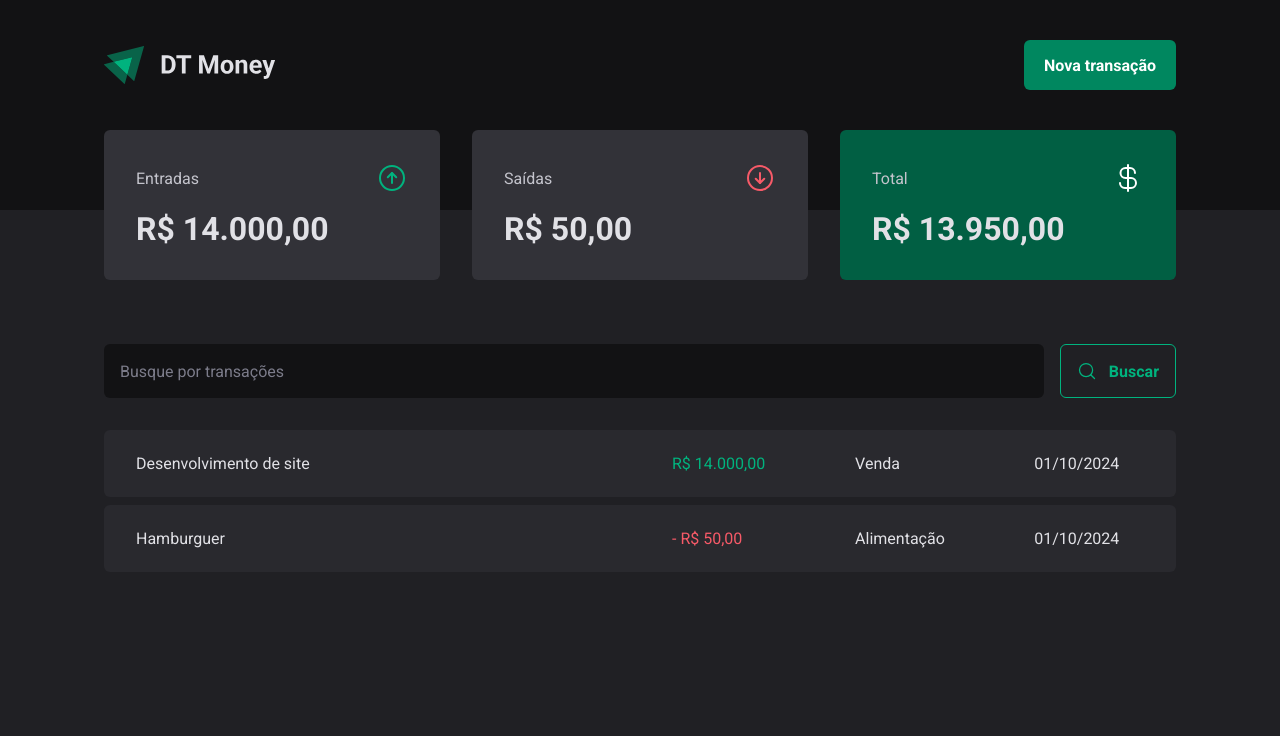
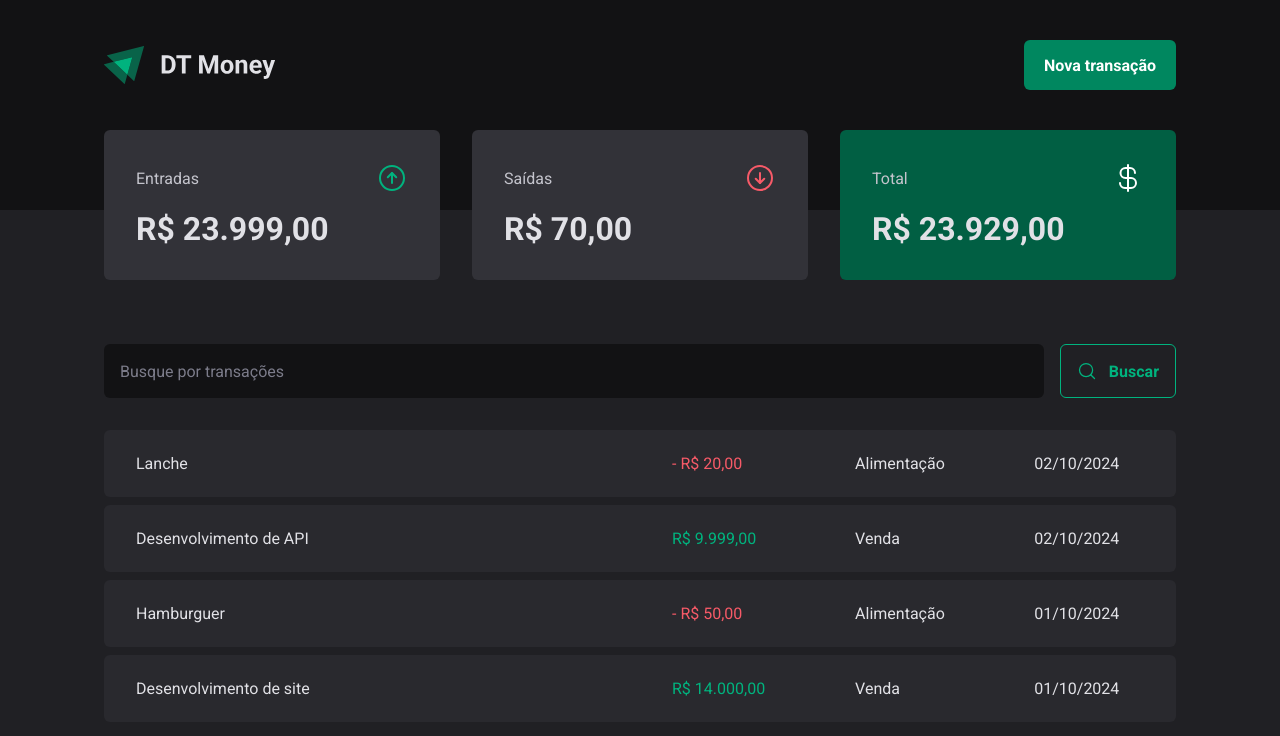
Before and after one commit to BrunoCaputo/dt-money, a React (Vite) app: page / in a window 1280 px wide. Shown: the top 736 px of the page. Built offline with nearby package versions, Linux system fonts and the light colour scheme; data requests are answered from the project's data file.

Commit message:
feat: Create new transaction

```diff
--- a/server.json
+++ b/server.json
@@ -15,6 +15,22 @@
       "category": "Alimentação",
       "price": 50,
       "createdAt": "2024-10-01T20:17:20.442Z"
+    },
+    {
+      "category": "Venda",
+      "description": "Desenvolvimento de API",
+      "price": 9999,
+      "type": "income",
+      "createdAt": "2024-10-02T18:52:39.422Z",
+      "id": 3
+    },
+    {
+      "category": "Alimentação",
+      "description": "Lanche",
+      "price": 20,
+      "type": "outcome",
+      "createdAt": "2024-10-02T19:02:24.794Z",
+      "id": 4
     }
   ]
 }
--- a/src/components/NewTransactionModal/index.tsx
+++ b/src/components/NewTransactionModal/index.tsx
@@ -1,9 +1,11 @@
 import { zodResolver } from "@hookform/resolvers/zod";
 import * as Dialog from "@radix-ui/react-dialog";
 import { ArrowCircleDown, ArrowCircleUp, X } from "phosphor-react";
+import { useContext } from "react";
 import { Controller, useForm } from "react-hook-form";
 import { z } from "zod";
 
+import { TransactionsContext } from "../../contexts/TransactionsContext";
 import {
   CloseButton,
   Content,
@@ -27,12 +29,18 @@ export function NewTransactionModal() {
     handleSubmit,
     control,
     formState: { isSubmitting },
+    reset,
   } = useForm<NewTransactionFormInputs>({
     resolver: zodResolver(newTransactionFormSchema),
   });
+  const { createTransaction } = useContext(TransactionsContext);
 
-  function handleCreateNewTransaction(data: NewTransactionFormInputs) {
-    console.log(data);
+  async function handleCreateNewTransaction(data: NewTransactionFormInputs) {
+    const { category, description, price, type } = data;
+
+    await createTransaction({ category, description, price, type });
+
+    reset();
   }
 
   return (
--- a/src/contexts/TransactionsContext.tsx
+++ b/src/contexts/TransactionsContext.tsx
@@ -1,17 +1,22 @@
 import { createContext, PropsWithChildren, useEffect, useState } from "react";
+
 import { api } from "../lib/axios";
 
-interface Transaction {
+interface Transaction extends CreateTransactionInput {
   id: number;
+  createdAt: string;
+}
+
+interface CreateTransactionInput {
   description: string;
   type: "income" | "outcome";
   price: number;
   category: string;
-  createdAt: string;
 }
 
 interface TransactionContextType {
   transactions: Transaction[];
+  createTransaction: (transaction: CreateTransactionInput) => Promise<void>;
   fetchTransactions: (query?: string) => Promise<void>;
 }
 
@@ -22,10 +27,28 @@ export function TransactionsProvider({ children }: PropsWithChildren) {
 
   async function fetchTransactions(query?: string): Promise<void> {
     const response = await api.get("transactions", {
-      params: { q: query },
+      params: {
+        q: query,
+        _sort: "createdAt",
+        _order: "desc",
+      },
     });
 
     setTransactions(response.data);
+  }
+
+  async function createTransaction(transaction: CreateTransactionInput) {
+    const { category, description, price, type } = transaction;
+
+    const response = await api.post("transactions", {
+      category,
+      description,
+      price,
+      type,
+      createdAt: new Date().toISOString(),
+    });
+
+    setTransactions((state) => [response.data, ...state]);
   }
 
   useEffect(() => {
@@ -33,7 +56,9 @@ export function TransactionsProvider({ children }: PropsWithChildren) {
   }, []);
 
   return (
-    <TransactionsContext.Provider value={{ transactions, fetchTransactions }}>
+    <TransactionsContext.Provider
+      value={{ transactions, createTransaction, fetchTransactions }}
+    >
       {children}
     </TransactionsContext.Provider>
   );
```
